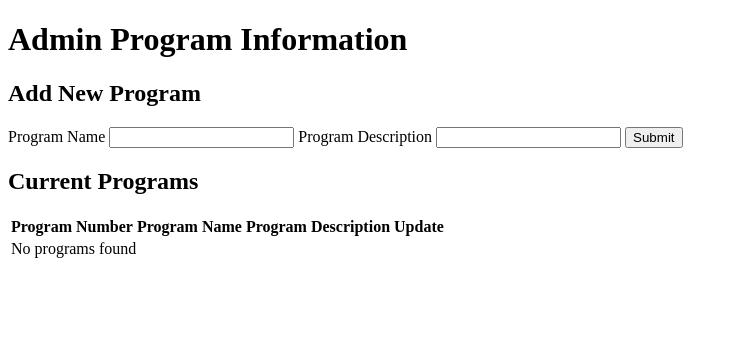
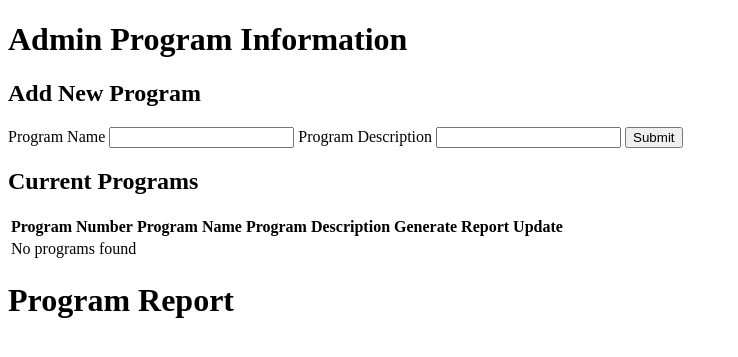
Before and after one commit to truett129/CSCE310Project, a PHP site: page /admin/a_program_info.php in a window 1280 px wide. Shown: the top 357 px of the page, without its empty margins (0-738 px from the left). Run offline with PHP 8.4, Linux system fonts and the light colour scheme; data that the repository does not hold is empty.

Commit message:
added program reports

```diff
--- a/admin/a_program_info.php
+++ b/admin/a_program_info.php
@@ -31,6 +31,7 @@ $result = mysqli_query($conn,"SELECT * FROM programs");
             <th>Program Number</th>
             <th>Program Name</th>
             <th>Program Description</th>
+            <th>Generate Report</th>
             <th>Update</th>
         </tr>
         <?php
@@ -40,6 +41,7 @@ $result = mysqli_query($conn,"SELECT * FROM programs");
                     <td>" . $row['Program_Num'] . "</td>
                     <td>" . $row['Name'] . "</td>
                     <td>" . $row['Description'] . "</td>
+                    <td><button class='generate-report' program-num='" . $row['Program_Num'] . "' program-name='" . $row['Name'] . "' program-description='" . $row['Description'] . "'>Generate Report</button></td>
                     <td><a href='update_program.php?Program_Num=" . $row['Program_Num'] . "'>Update</a></td>
                     </tr>";
                 }
@@ -49,5 +51,32 @@ $result = mysqli_query($conn,"SELECT * FROM programs");
             }
         ?>
     </table>
+
+    <h1>Program Report</h1>
+    <div id="report-container"></div>
+
+    <script>
+        document.addEventListener("DOMContentLoaded", function () {
+            var generateReportButtons = document.querySelectorAll('.generate-report');
+
+            generateReportButtons.forEach(function (button) {
+                button.addEventListener('click', function () {
+                    var programNum = this.getAttribute('program-num');
+                    var programName = this.getAttribute('program-name');
+                    var programDescription = this.getAttribute('program-description');
+
+                    generateReport(programNum, programName, programDescription);
+                });
+            });
+
+            function generateReport(programNum, programName, programDescription) {
+                var reportContainer = document.getElementById('report-container');
+                reportContainer.innerHTML = "<h3>Report for Program " + programNum + "</h3>" +
+                    "<p><strong>Name:</strong> " + programName + "</p>" +
+                    "<p><strong>Description:</strong> " + programDescription + "</p>";
+            }
+        });
+    </script>
+
 </body>
 </html>
```
